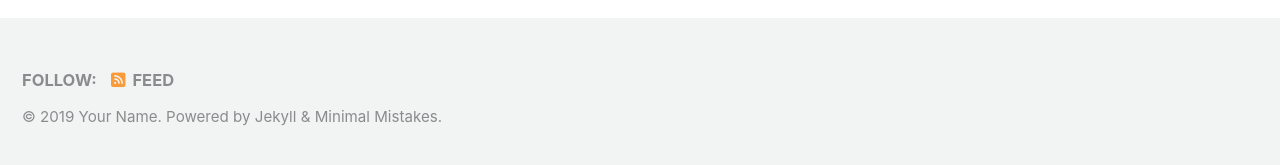
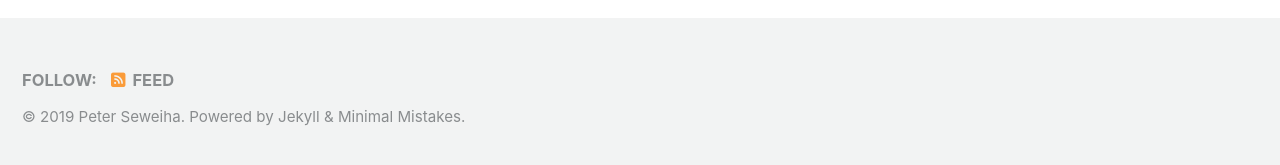
Before and after one commit to peter-seweiha/peter-seweiha.github.io, a Jekyll site: the page built from index.html, in a window 1280 px wide and 900 px high, scrolled down 222 px. Shown: the part 727-892 px from the top of the window. Built offline with Jekyll 4.4.1, drawn with Linux system fonts in a browser that asks for light colours; cached includes are drawn as plain includes; nearby versions of some CDN libraries; the list of posts is cut into pages by our own code; some of the changed text lies outside the part shown.

Commit message:
Text update

```diff
--- a/_config.yml
+++ b/_config.yml
@@ -16,11 +16,11 @@ minimal_mistakes_skin    : "default" # "air", "aqua", "contrast", "dark", "dirt"
 
 # Site Settings
 locale                   : "en-US"
-title                    : "Site Title"
+title                    : "Peter Seweiha"
 title_separator          : "-"
 subtitle                 : # site tagline that appears below site title in masthead
-name                     : "Your Name"
-description              : "An amazing website."
+name                     : "Peter Seweiha"
+description              : "Data Science Portfolio"
 url                      : # the base hostname & protocol for your site e.g. "https://mmistakes.github.io"
 baseurl                  : # the subpath of your site, e.g. "/blog"
 repository               : # GitHub username/repo-name e.g. "mmistakes/minimal-mistakes"
```
